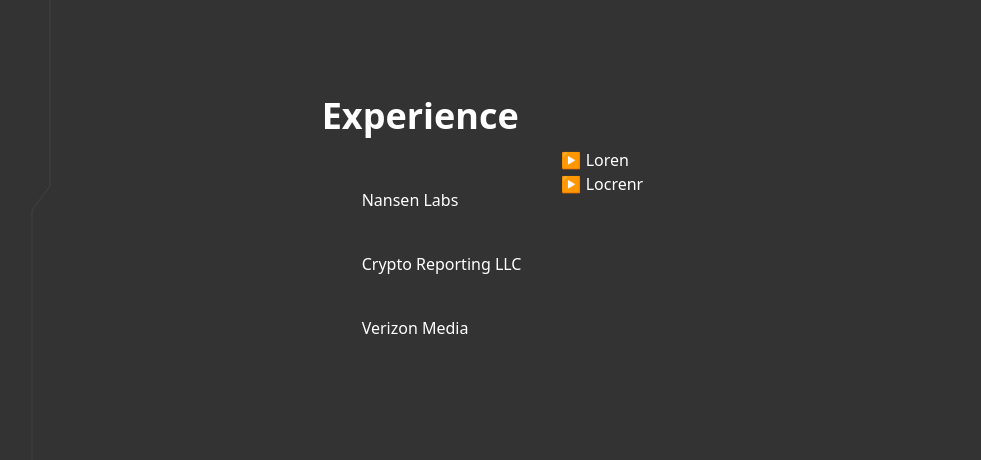
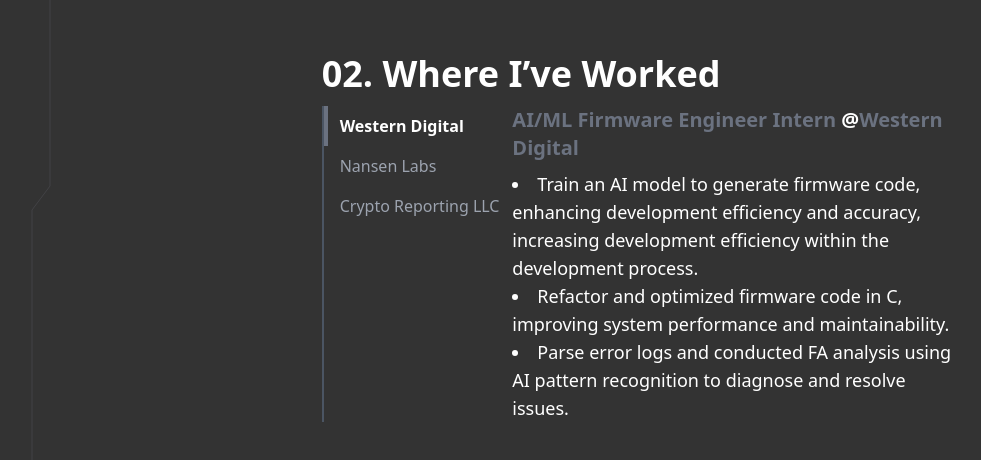
Before and after one commit to aiqbal34/Porfolio, a Next.js app in the folder frontend/portfolio/: page / in a window 1280 px wide. Shown: the part 1818-2278 px from the top of the page, without its empty margins (1-982 px from the left). Built offline with nearby package versions, Linux system fonts and the light colour scheme.

Commit message:
added experience

```diff
--- a/frontend/portfolio/app/_components/Experience.tsx
+++ b/frontend/portfolio/app/_components/Experience.tsx
@@ -1,41 +1,72 @@
-import React, { useEffect, useState } from 'react';
+import React, { useEffect, useRef, useState } from 'react';
+import { AI_ML_FirmwareEngineerIntern, SoftwareResearchIntern, FullStackDeveloper } from './experienceData';
 
+const Experience = ({ experienceRef }) => {
+  const [currentSelectedIndex, setCurrentSelectedIndex] = useState(0);
+  const [barPosition, setBarPosition] = useState(0);
+  const listRef = useRef(null);
 
-const Experience = ({ experienceRef }: { experienceRef: React.RefObject<HTMLDivElement> }) => {
+  const experiences = [
+    {
+      name: (
+        <span>
+          AI/ML Firmware Engineer Intern&nbsp;<span className="text-white">@</span>Western Digital
+        </span>
+      ),
+      description: AI_ML_FirmwareEngineerIntern,
+    },
+    {
+      name: (
+        <span>
+          Software Research Intern&nbsp;<span className="text-white">@</span>Nansen Labs
+        </span>
+      ),
+      description: SoftwareResearchIntern,
+    },
+    {
+      name: (
+        <span>
+          Full Stack Software Engineer&nbsp;<span className="text-white">@</span>Crypto Reporting LLC
+        </span>
+      ),
+      description: FullStackDeveloper,
+    },
+  ];
 
-    const [currentSelectedIndex, setcurrentSelectedIndex] = useState(0)
+  const titles = ['Western Digital', 'Nansen Labs', 'Crypto Reporting LLC'];
+  const itemHeight = 40; // Set a fixed height for list items
 
-    const experiences = [{
-        name: "Loren",
-        description: "Locrenr"
-    }, {
-        name: "Loren1",
-        description: "Locrenr1"
-    },{
-        name: "Loren2",
-        description: "Locrenr2"
-    }]
-    const titles = ["Nansen Labs", "Crypto Reporting LLC", "Verizon Media"]
-
+  useEffect(() => {
+    setBarPosition(itemHeight * currentSelectedIndex);
+  }, [currentSelectedIndex]);
 
   return (
-    <div ref={experienceRef} className="flex flex-col items-center justify-center h-screen relative text-white">
-        <div className=' w-7/12 pb-3'>
-        <h1 className='text-4xl font-bold'>Experience</h1>
-        </div>
-      <div id="work" className="flex  w-7/12">
-      <ul id="Experiences" className=" p-5">
+    <div ref={experienceRef} className="flex flex-col items-center justify-center h-screen text-white">
+      <div className="w-7/12 pb-3">
+        <h1 className="text-4xl font-bold text-white">02. Where I’ve Worked</h1>
+      </div>
+      <div className="flex w-7/12 relative">
+        <ul ref={listRef} className="mr-8 w-1/4 border-l-2 border-gray-600 pl-4 relative flex flex-col">
+          <div
+            className="absolute left-0 w-1 bg-gray-500 transition-all duration-300"
+            style={{ top: barPosition, height: `${itemHeight}px` }}
+          ></div>
           {titles.map((title, index) => (
-            <li key={index} onClick={() => {setcurrentSelectedIndex(index)}} className='p-5'>{title}</li>
+            <li
+              key={index}
+              onClick={() => setCurrentSelectedIndex(index)}
+              className={`whitespace-nowrap cursor-pointer py-2 pr-4 hover:text-white ${
+                currentSelectedIndex === index ? 'text-white font-bold' : 'text-gray-400'
+              }`}
+              style={{ height: `${itemHeight}px` }} // Ensure consistent height for each list item
+            >
+              {title}
+            </li>
           ))}
         </ul>
-        <div id="experiences" className=" flex flex-col">
-            <p>
-            &#9654; {experiences[currentSelectedIndex].name}
-          </p>
-          <p>
-          &#9654; {experiences[currentSelectedIndex].description}
-          </p>
+        <div className="flex flex-col w-3/4">
+          <p className="text-xl font-semibold text-gray-500 mb-2">{experiences[currentSelectedIndex].name}</p>
+          <p className="text-lg">{experiences[currentSelectedIndex].description}</p>
         </div>
       </div>
     </div>
--- a/frontend/portfolio/app/_components/Title.tsx
+++ b/frontend/portfolio/app/_components/Title.tsx
@@ -9,7 +9,7 @@
               <div className="flex flex-none">
                 {/* the is the typewriter effect section */}
                 <h1 className="text-white">i am a&nbsp;</h1>
-                <ReactTyped strings={["full stack developer", 'mobile developer']} typeSpeed={100} loop backSpeed={30} className="text-white font-semibold"/>
+                <ReactTyped strings={["full stack developer", 'mobile developer', 'firmware engineer']} typeSpeed={100} loop backSpeed={30} className="text-white font-semibold"/>
               </div>
             </div>
       );
--- /dev/null
+++ b/frontend/portfolio/app/_components/experienceData.tsx
@@ -0,0 +1,21 @@
+
+// add bullet points as styling in tailwindcss
+export const FullStackDeveloper = <ul className="list-inside-">
+<li className="list-disc ">Created APIs via AWS API Gateway to help with the Authentication users to a specific Centralized Exchange via external APIs, and also to send Crypto wallet information from the front-end with AWS Amplify to the AWS hosted back-end.</li>
+<li className="list-disc ">Created Serverless Functions via AWS Lambda to Authenticate users with Centralized Exchanges, and integrate the wallets to the tax algorithm.</li>
+<li className="list-disc ">Updated tax algorithm to integrate wallet data with Python using Pandas, and store it with AWS S3.</li>
+<li className="list-disc ">Used React.js for front-end integration and Python for back-end integration.</li>
+</ul>
+;
+
+export const SoftwareResearchIntern = <ul className="list-disc list-inside">
+<li>Collaborated with a multidisciplinary team to enhance an Android application in Kotlin, streamlining its functionality and improving overall user experience.</li>
+<li>Assisted in the integration of hyperspectral cameras, specifically the GROSS, into a greenhouse environment, contributing to advancements in data collection and analysis.</li>
+<li>Designed a user-friendly UI for motor control for operators to interact with the positioning of the hyperspectral camera.</li>
+</ul>;
+
+export const AI_ML_FirmwareEngineerIntern = <ul className="list-disc list-inside">
+<li>Train an AI model to generate firmware code, enhancing development efficiency and accuracy, increasing development efficiency within the development process.</li>
+<li>Refactor and optimized firmware code in C, improving system performance and maintainability.</li>
+<li>Parse error logs and conducted FA analysis using AI pattern recognition to diagnose and resolve issues.</li>
+</ul>;
--- a/frontend/portfolio/app/page.tsx
+++ b/frontend/portfolio/app/page.tsx
@@ -6,6 +6,12 @@
 import { useRef } from "react";
 import { TracingBeam } from "./_components/tracing-beam";
 import Experience from "./_components/Experience";
+
+type Item = {
+  title: string,
+  description: string,
+  link: string,
+}
 
 const items = {
   title: "Hello",
--- a/frontend/portfolio/package.json
+++ b/frontend/portfolio/package.json
@@ -11,7 +11,7 @@
   "dependencies": {
     "clsx": "^2.1.0",
     "framer-motion": "^11.0.22",
-    "next": "14.1.0",
+    "next": "^14.2.5",
     "react": "^18",
     "react-dom": "^18",
     "react-typed": "^2.0.12",
```
Also changed, not shown: 2 other files (tests, documents, lock files or other folders).
